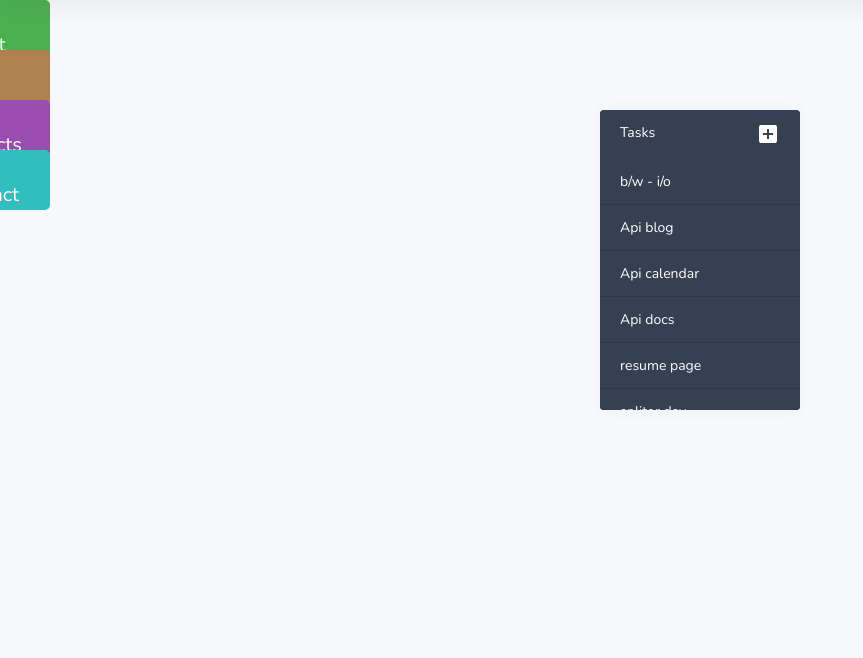
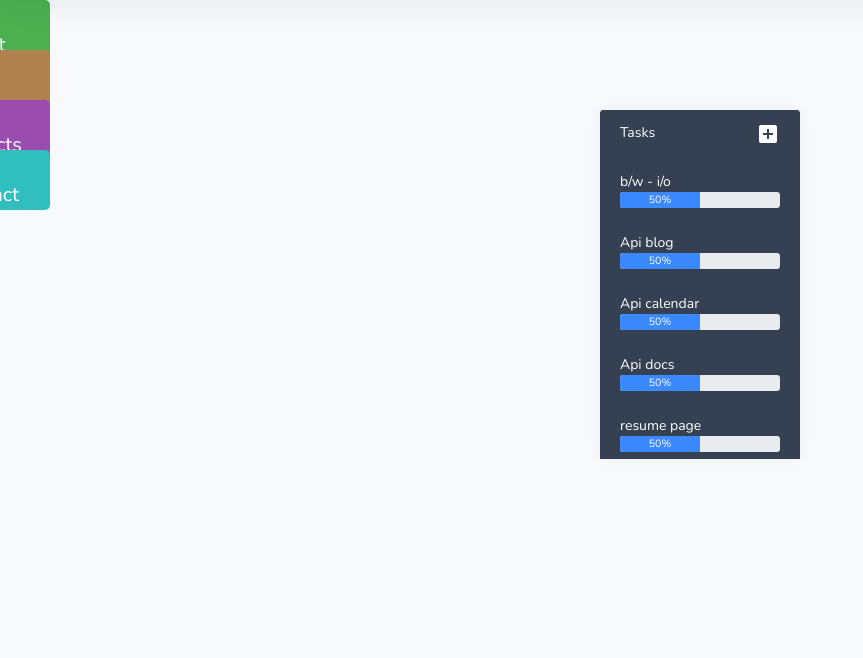
Before and after one commit to Infinity8sailor/web-io, a Django app: page / in a window 1280 px wide. Shown: the part 50-708 px from the top of the page, without its empty margins (0-863 px from the left). Before the commit the page ends 460 px from the top, so only its background shows below. Run offline with Django 3.2, Linux system fonts and the light colour scheme; some libraries are stand-ins or nearby versions.

Commit message:
task bar

```diff
--- a/interface/templates/interface/root.html
+++ b/interface/templates/interface/root.html
@@ -11,6 +11,7 @@
       rel="stylesheet">
 
 		<!-- Bootstrap CSS -->
+		<link rel="stylesheet" href="https://maxcdn.bootstrapcdn.com/bootstrap/4.0.0/css/bootstrap.min.css">
 		<link rel="stylesheet" href="https://stackpath.bootstrapcdn.com/bootstrap/4.4.1/css/bootstrap.min.css" integrity="sha384-Vkoo8x4CGsO3+Hhxv8T/Q5PaXtkKtu6ug5TOeNV6gBiFeWPGFN9MuhOf23Q9Ifjh" crossorigin="anonymous">
 
 		<!-- style.CSS -->
@@ -48,7 +49,7 @@
 							<button class="btn btn-outline-success my-2 my-sm-0" >Tasks</button>
 							<div class="dropdown-content">
 								{% for term in data.terms %}
-								<a href="#">{{task}}</a>
+								<a href="#">{{term}}</a>
 								{% endfor %}
 							</div>
 						</div>
@@ -86,16 +87,20 @@
 			<a href="#" id="projects">Projects</a>
 			<a href="#" id="contact">Contact</a>
 		</nav>
-		<div class="card bg-dark scroll ">
+		<div class="card bg-dark ">
 			<div class="card-header text-white bg-dark">
 				Tasks
 				<span class="material-icons" style="float:right;">add_box</span>
 			</div>
-			<ul class="list-group list-group-flush text-white scroll">
+			<ul class="list-group list-group-flush scroll">
 				{% for task in data.tasks %}
-				<li class="list-group-item bg-dark">{{task}}</li>
+				<span class="list-group-item text-white bg-dark">{{task}}
+					<div class="progress">
+						<div class="progress-bar bg-c-green" style="width:50%">50%</div>
+					</div>
+				</span>
 				{% endfor %}
-			</ul>
+				</ul>
 		</div>
 			<iframe id = "gmaps" width="300" height="300" frameborder="0"
 			src="https://www.google.com/maps/embed/v1/place?key=AIzaSyC-afFMN7qoeNN0B-FjGrDCGITQRjBcpxg&q=india&maptype=satellite" allowfullscreen></iframe>
@@ -106,5 +111,17 @@
 			<script src="https://code.jquery.com/jquery-3.4.1.slim.min.js" integrity="sha384-J6qa4849blE2+poT4WnyKhv5vZF5SrPo0iEjwBvKU7imGFAV0wwj1yYfoRSJoZ+n" crossorigin="anonymous"></script>
 			<script src="https://cdn.jsdelivr.net/npm/popper.js@1.16.0/dist/umd/popper.min.js" integrity="sha384-Q6E9RHvbIyZFJoft+2mJbHaEWldlvI9IOYy5n3zV9zzTtmI3UksdQRVvoxMfooAo" crossorigin="anonymous"></script>
 			<script src="https://stackpath.bootstrapcdn.com/bootstrap/4.4.1/js/bootstrap.min.js" integrity="sha384-wfSDF2E50Y2D1uUdj0O3uMBJnjuUD4Ih7YwaYd1iqfktj0Uod8GCExl3Og8ifwB6" crossorigin="anonymous"></script>
+	        <script>
+				function move(max,e_id) {
+					var elem = document.getElementById(e_id);
+					var width = 1;
+					var max = max;
+					for(i = 0; i < width; i++){
+							width++;
+							elem.style.width = width + '%';
+					}
+
+				}
+			</script>
 	</body>
 </html>
--- a/interface/views.py
+++ b/interface/views.py
@@ -11,15 +11,18 @@ data ={
         "#SE" : [],
         "RoboCup@Home" : []
     },
-    "term" :["long-term","short-term"],
+    "terms" :["long-term","short-term"],
     "tasks" :{
-        "b/w - i/o " : [ ],
-        "Api blog" : [],
-        "Api calendar" : [],
-        "Api docs" : [],
-        "resume page" : [],
-        "splitor day" : [],
-        "live stat" : []
+        "b/w - i/o " : [ 80],
+        "Api blog" : [50],
+        "Api calendar" : [50],
+        "Api docs" : [70],
+        "resume page" : [40],
+        "splitor day" : [60],
+        "live stat" : [20],
+        "connectivity": [10],
+        "project_session": [40],
+        "passion": [20]
     }
 
 
```
Also changed, not shown: interface/static/interface/css/style.css (+21 -7 lines).
